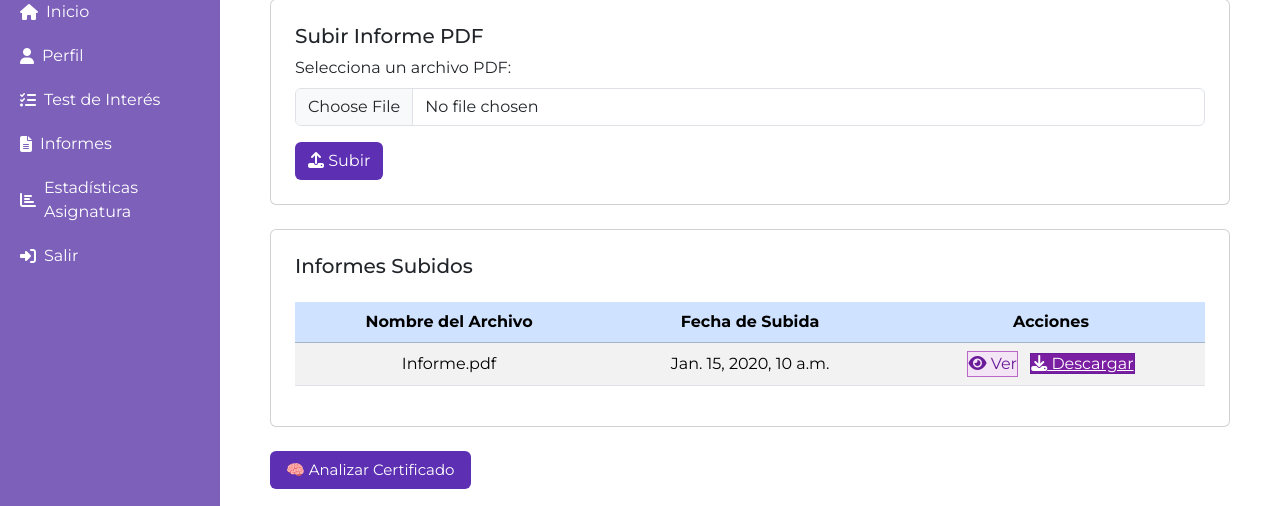
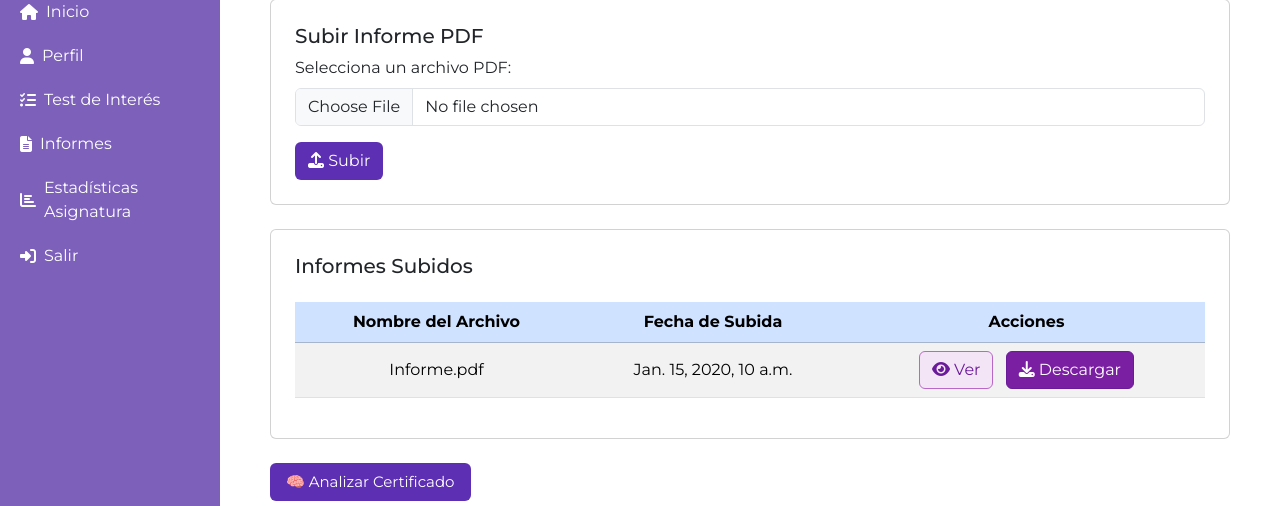
Before and after one commit to DiegoRiosGo/MiVisionAcademica, a Django app: template Menu/templates/Menu/vista_alumno/inicio_alumno.html in a window 1280 px wide. Shown: the part 164-670 px from the top of the page. Run offline with Django 5.2, Linux system fonts and the light colour scheme; the template is opened without the code that fills it: most values are stand-ins (such as "Sample title", 1, 10 or a date in 2020); some libraries are stand-ins or nearby versions.

Commit message:
revision

```diff
--- a/Menu/templates/Menu/vista_alumno/inicio_alumno.html
+++ b/Menu/templates/Menu/vista_alumno/inicio_alumno.html
@@ -84,7 +84,7 @@
                     <td>{{ pdf.fecha_subida}}</td>
                     <td>
                       <!-- Botón para visualizar -->
-                      <button class="btn-color1 ver-pdf-btn"
+                      <button class="btn btn-color1 ver-pdf-btn"
                               data-base64="{{ pdf.ruta_archivo }}"
                               data-nombre="{{ pdf.nombre_archivo|default:'Informe.pdf' }}">
                         <i class="fas fa-eye"></i> Ver
@@ -93,7 +93,7 @@
                       <!-- Botón para descargar -->
                       <a href="data:application/pdf;base64,{{ pdf.ruta_archivo }}"
                         download="{{ pdf.nombre_archivo|default:'Informe.pdf' }}"
-                        class="btn-color2 ms-2">
+                        class="btn btn-color2 ms-2">
                         <i class="fas fa-download"></i> Descargar
                       </a>
                     </td>
```
